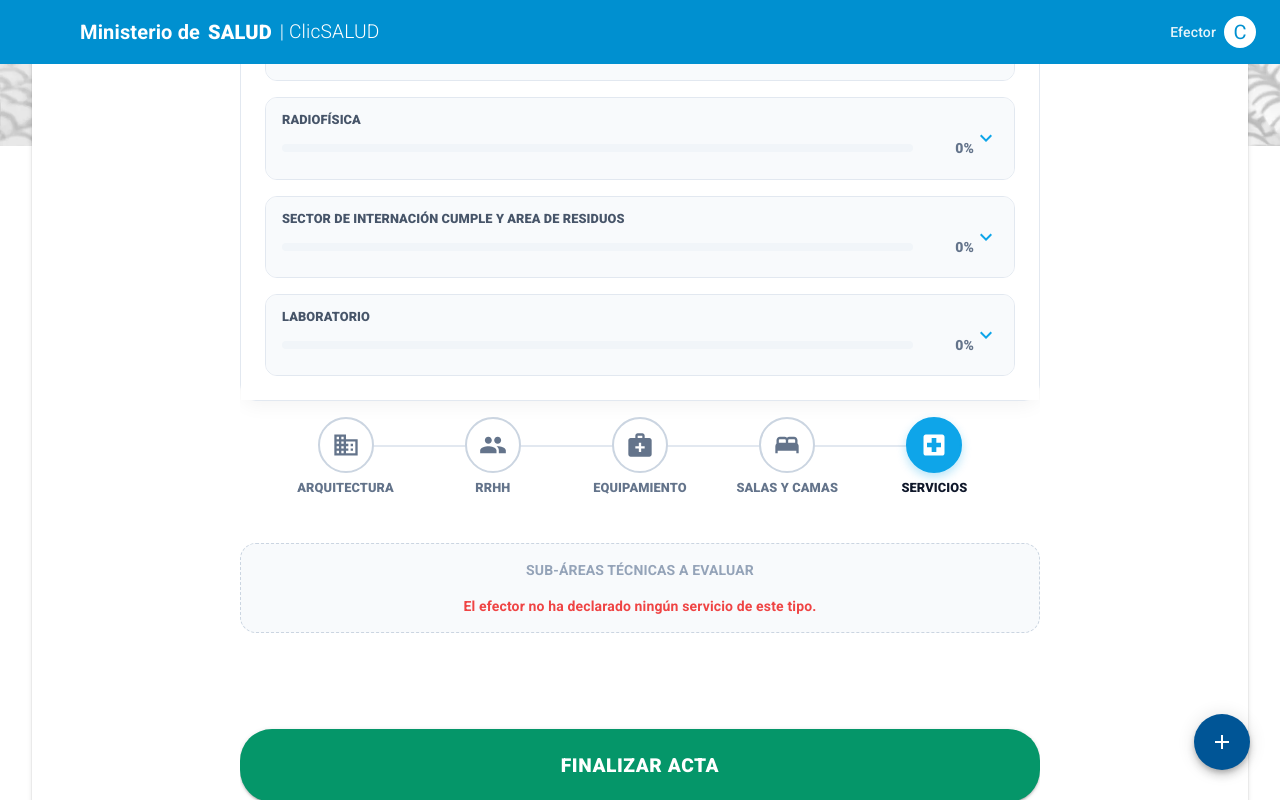
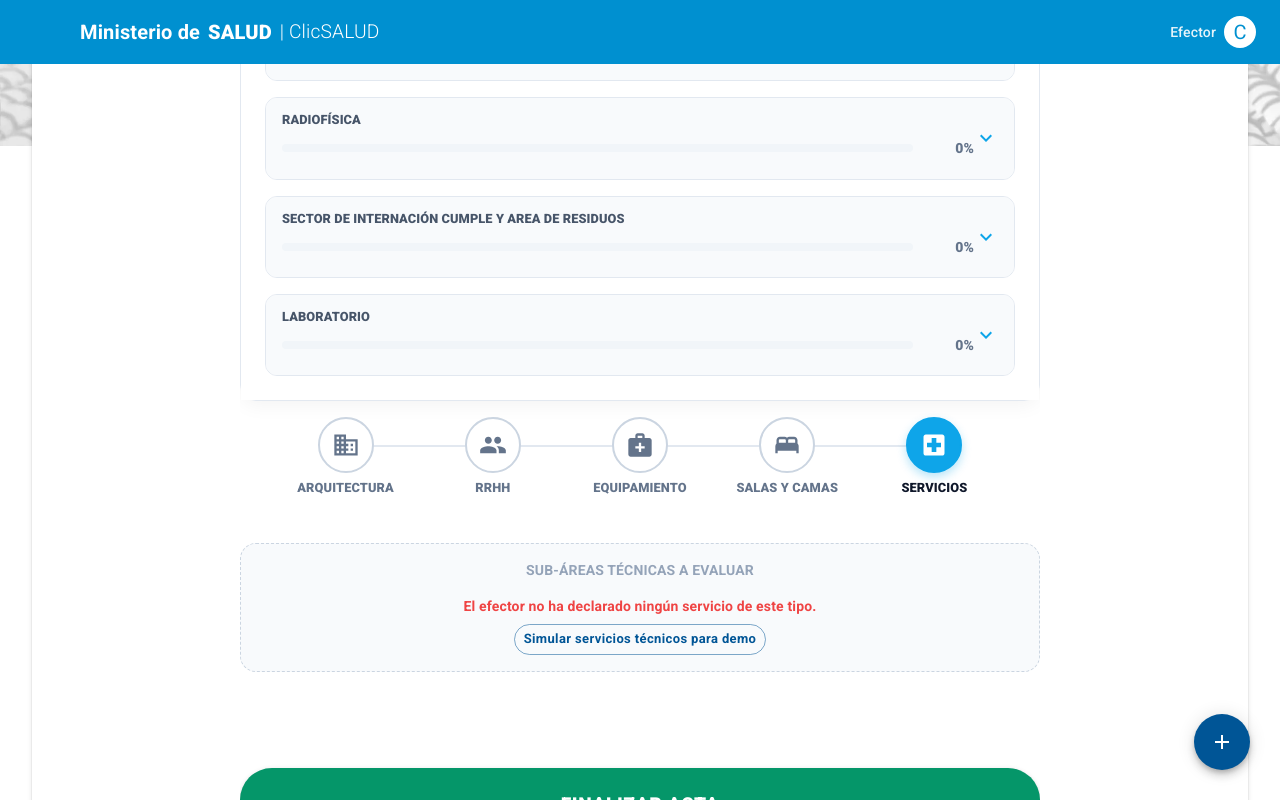
Before and after one commit to azultalavera/clicsalud-prototipos, a React (Vite) app: page /home-efector/actainspeccion in a window 1280 px wide. Both pictures are taken after a click on the element "SERVICIOS". Built offline with nearby package versions, Linux system fonts and the light colour scheme; data requests are answered from the project's data file; some icons are missing.

Commit message:
reunion 14/4

```diff
--- a/src/components/efector/HomeEfector.jsx
+++ b/src/components/efector/HomeEfector.jsx
@@ -112,7 +112,8 @@ const HomeEfector = () => {
 
   // EFECTOR -> INSPECTOR SYNC
   useEffect(() => {
-    localStorage.setItem("efector_servicios", JSON.stringify(Object.keys(selectedServices)));
+    const activeServices = Object.keys(selectedServices).filter(k => !!selectedServices[k]);
+    localStorage.setItem("efector_servicios", JSON.stringify(activeServices));
     localStorage.setItem("efector_infra", JSON.stringify(infraSelection));
     localStorage.setItem("efector_equipos", JSON.stringify(equiposCargados));
     localStorage.setItem("efector_rrhh", JSON.stringify(rrhhCargado));
@@ -148,16 +149,7 @@ const HomeEfector = () => {
   const handleBack = () =>
     activeStep > 0 && navigate(`${baseRoute}/${steps[activeStep - 1].path}`);
 
-  // Solución error: handleQAFill no se usaba. Podés usarlo en un botón de prueba o borrarlo.
-  const handleQAFill = () => {
-    setSelectedServices({
-      "GUARDIA": true,
-      "UNIDADES DE TERAPIA INTENSIVA": true,
-      "QUIROFANO": true
-    });
-    setInfraSelection({ "Camas UTI": 5, "Salas de Parto": 2 });
-    setIsServiceValid(true);
-  };
+
 
   return (
     <Layout>
@@ -268,7 +260,7 @@ const HomeEfector = () => {
                 path="actainspeccion"
                 element={
                   <PantallaInspeccion
-                    serviciosEfector={Object.keys(selectedServices)}
+                    serviciosEfector={Object.keys(selectedServices).filter(k => !!selectedServices[k])}
                     infraEfector={infraSelection}
                     rrhhEfector={rrhhCargado}
                     equiposEfector={equiposCargados}
@@ -347,7 +339,7 @@ const HomeEfector = () => {
                 <Button
                   variant="outlined"
                   startIcon={<SaveIcon />}
-                  onClick={handleQAFill}
+                  onClick={() => alert("Cambios guardados localmente")}
                 >
                   GUARDAR
                 </Button>
--- a/src/components/inspeccion/inspector/PantallaInspeccion.jsx
+++ b/src/components/inspeccion/inspector/PantallaInspeccion.jsx
@@ -34,6 +34,92 @@ import {
   Bed as BedIcon,
   LocalHospital as LocalHospitalIcon,
 } from "@mui/icons-material";
+
+const UTI_SECTIONS = [
+  {
+    id: "uti_arch",
+    name: "ARQUITECTURA",
+    fields: [
+      { id: "uti_camas", label: "N° DE CAMAS", type: "number" },
+      { id: "uti_edificacion", label: "Coincide con edificacion", type: "boolean" },
+      { id: "uti_planos", label: "Planos", type: "boolean" },
+    ],
+  },
+  {
+    id: "uti_enfermeria",
+    name: "Planillas de enfermería con controles diarios",
+    fields: [
+      { id: "uti_signos", label: "Signos vitales", type: "boolean" },
+      { id: "uti_balance", label: "Balance diario", type: "boolean" },
+      { id: "uti_volumenes", label: "Volúmenes de ingresos y egresos", type: "boolean" },
+      { id: "uti_medicacion", label: "Medicación", type: "boolean" },
+    ],
+  },
+  {
+    id: "uti_locales",
+    name: "De los Edificios/Locales de la unidad",
+    fields: [
+      { id: "uti_zona", label: "Unidad ubicada en zona de circulación semirrestringida", type: "boolean" },
+      { id: "uti_pileta", label: "Sala de internación c/pileta lavamanos", type: "boolean" },
+      { id: "uti_office", label: "Office de enfermería", type: "boolean" },
+      { id: "uti_monitores", label: "Monitores", type: "boolean" },
+      { id: "uti_ropa", label: "Local de ropa y material usado", type: "boolean" },
+      { id: "uti_lavachatas", label: "Area lavachatas", type: "boolean" },
+      { id: "uti_deposito", label: "Depósito de camillas y aparatología", type: "boolean" },
+      { id: "uti_sala_medicos", label: "Sala de médicos", type: "boolean" },
+      { id: "uti_otras_uci", label: "Posee otras Unidades de UCI / UCO", type: "boolean" },
+      { id: "uti_comparte_uci", label: "Comparte algún local UCI / UCO", type: "boolean" },
+      { id: "uti_grupo", label: "Grupo electrógeno", type: "boolean" },
+      { id: "uti_iluminacion_emergencia", label: "Sistema de Iluminación de Emergencia", type: "boolean" },
+      { id: "uti_acceso", label: "Acceso directo y exclusivo", type: "boolean" },
+      { id: "uti_comunicacion_cirugia", label: "Fácil comunicación c/cirugía", type: "boolean" },
+      { id: "uti_camas_ortopedicas", label: "Camas ortopédicas o articuladas", type: "boolean" },
+      { id: "uti_doble_comando", label: "Doble comando", type: "boolean" },
+      { id: "uti_rodantes", label: "Rodantes", type: "boolean" },
+      { id: "uti_ventanas", label: "Ventanas al exterior", type: "boolean" },
+      { id: "uti_vision_panoramica", label: "Visión panorámica directa a todas las camas", type: "boolean" },
+      { id: "uti_instrumental_esteril", label: "Local de Instrumental y material estéril", type: "boolean" },
+      { id: "uti_cama_aislamiento", label: "Local cerrado c/1 cama para aislamiento", type: "boolean" },
+      { id: "uti_evoluciones", label: "Evoluciones diarias en Historia Clínica", type: "boolean" },
+      { id: "uti_libro_enf", label: "Libro de Registro de Enfermedades Transmisibles", type: "boolean" },
+      { id: "uti_libro_psico", label: "Libro de Registro de psicofármacos", type: "boolean" },
+      { id: "uti_vestuario", label: "Vestuario para visitas c/pileta lavamanos", type: "boolean" },
+      { id: "uti_habitacion_medico", label: "Habitación, c/baño propio para médico de Guardia", type: "boolean" },
+      { id: "uti_doble_circuito", label: "Doble circuito de energía eléctrica", type: "boolean" },
+      { id: "uti_diez_tomas", label: "Diez tomas de electricidad por cama", type: "boolean" },
+      { id: "uti_hermeticidad", label: "Hermeticidad", type: "boolean" },
+      { id: "uti_privacidad", label: "Privacidad", type: "boolean" },
+      { id: "uti_superficie", label: "Superficie total sala internación", type: "boolean" },
+      { id: "uti_ilum_natural", label: "Iluminación natural", type: "boolean" },
+      { id: "uti_ilum_art_central", label: "Iluminación artificial central", type: "boolean" },
+      { id: "uti_ilum_individual", label: "Iluminación Individual", type: "boolean" },
+      { id: "uti_acceso_4", label: "Acceso desde 4 posiciones", type: "boolean" },
+    ],
+  },
+  {
+    id: "uti_equip",
+    name: "EQUIPAMIENTO",
+    fields: [
+      { id: "uti_marcapaso", label: "Marcapaso transitorio (si no tiene UCO)", type: "boolean" },
+      { id: "uti_carro", label: "Carro de urgencia", type: "boolean" },
+      { id: "uti_tensionmetro", label: "Tensiómetro", type: "boolean" },
+      { id: "uti_nebulizador", label: "Nebulizador", type: "boolean" },
+      { id: "uti_aspiracion_portatil", label: "Sistema portatil de aspiración para drenaje", type: "boolean" },
+      { id: "uti_respirador", label: "Respirador mecánico volumétrico", type: "boolean" },
+      { id: "uti_desfibrilador", label: "Equipo de desfibrilación y sincronizador", type: "boolean" },
+      { id: "uti_bomba", label: "Bomba de infusión", type: "boolean" },
+      { id: "uti_oximetro", label: "Oxímetro de pulso portátil", type: "boolean" },
+      { id: "uti_electro", label: "Electrocardiógrafo", type: "boolean" },
+      { id: "uti_aspiracion", label: "Equipo de aspiración", type: "boolean" },
+    ],
+  },
+];
+
+const HARDCODED_UTI_SERVICE = {
+  id: "hardcoded_uti_pro",
+  name: "UNIDAD DE TERAPIA INTENSIVA",
+  sections: UTI_SECTIONS
+};
 
 const DEFAULT_TIPOLOGIA = "CLÍNICAS, SANATORIOS Y HOSPITALES";
 
@@ -99,7 +185,23 @@ const PantallaInspeccion = ({
         );
         const data = await res.json();
         if (data && data.length > 0) {
-          setConfig(data[0]);
+          const masterConfig = data[0];
+          // Forzar la existencia de UNIDAD DE TERAPIA INTENSIVA con los campos requeridos
+          if (!masterConfig.servicios) masterConfig.servicios = [];
+          const utiIdx = masterConfig.servicios.findIndex(s => s.name?.toUpperCase().includes("TERAPIA INTENSIVA") && !s.name?.toUpperCase().includes("PEDI") && !s.name?.toUpperCase().includes("NEONAT"));
+          if (utiIdx !== -1) {
+            masterConfig.servicios[utiIdx] = { ...masterConfig.servicios[utiIdx], ...HARDCODED_UTI_SERVICE };
+          } else {
+            masterConfig.servicios.push(HARDCODED_UTI_SERVICE);
+          }
+
+          // Parche para UCO y UCIM (Cuidados Intermedios)
+          const ucoSrv = masterConfig.servicios.find(s => s.name?.toUpperCase().includes("CORONARI") || s.name?.toUpperCase().includes("UCO"));
+          if (ucoSrv) ucoSrv.sections = UTI_SECTIONS;
+          const ucimSrv = masterConfig.servicios.find(s => s.name?.toUpperCase().includes("INTERMEDIA") || s.name?.toUpperCase().includes("UCIM"));
+          if (ucimSrv) ucimSrv.sections = UTI_SECTIONS;
+
+          setConfig(masterConfig);
         }
       } catch (err) {
         console.error("Error al cargar configuración", err);
@@ -110,24 +212,44 @@ const PantallaInspeccion = ({
     fetchData();
   }, []);
 
-  const SUBSERVICIOS = ["UTI", "UCO", "UTIP", "UTIN", "HEMODIALISIS"];
+  const SUBSERVICIOS = ["UTI", "UCO", "UCIM", "UTIP", "UTIN", "HEMODIALISIS"];
   const TARGET_MAPPINGS = {
-    UTI: ["UTI", "TERAPIA INTENSIVA", "CUIDADOS INTENSIVOS"],
-    UCO: ["UCO", "CORONARIA", "CORONARIO"],
+    UTI: ["UTI", "TERAPIA INTENSIVA", "CUIDADOS INTENSIVOS", "CUIDADOS CRITICOS", "UNIDAD DE TERAPIA INTENSIVA"],
+    UCO: ["UCO", "CORONARIA", "CORONARIO", "UNIDAD CORONARIA"],
+    UCIM: ["UCIM", "CUIDADOS INTERMEDIOS", "TERAPIA INTERMEDIA", "CUIDADOS MODERADOS", "UNIDAD DE CUIDADOS INTERMEDIOS"],
     UTIP: ["UTIP", "PEDIATRICA"],
     UTIN: ["UTIN", "NEONATAL"],
     HEMODIALISIS: ["HEMODIALISIS", "DIALISIS"],
   };
 
+  const normalizedMatch = (srvName, targetKey) => {
+    const nSrv = srvName.normalize("NFD").replace(/[\u0300-\u036f]/g, "").toUpperCase();
+    const nKey = targetKey.normalize("NFD").replace(/[\u0300-\u036f]/g, "").toUpperCase();
+
+    if (nSrv.includes(nKey) || nKey.includes(nSrv)) return true;
+
+    const srvWords = nSrv.split(/\W+/).filter(w => w.length > 3);
+    const keyWords = nKey.split(/\W+/).filter(w => w.length > 3);
+    return keyWords.some(kw => srvWords.includes(kw));
+  };
+
   const activeSubServicios = SUBSERVICIOS.filter((sub) => {
     return serviciosEfector.some((srvName) => {
-      const isMatch = TARGET_MAPPINGS[sub]?.some((k) =>
-        srvName.toUpperCase().includes(k),
-      );
+      const isMatch = TARGET_MAPPINGS[sub]?.some((k) => normalizedMatch(srvName, k));
+      const nSrv = srvName.normalize("NFD").replace(/[\u0300-\u036f]/g, "").toUpperCase();
+
       const isExcluded =
         sub === "UTI" &&
-        (srvName.toUpperCase().includes("PEDIATRICA") ||
-          srvName.toUpperCase().includes("NEONATAL"));
+        (nSrv.includes("PEDIAT") ||
+          nSrv.includes("NEONAT") ||
+          nSrv.includes("CORONARI") ||
+          nSrv.includes("INTERMEDIA"));
+
+      // Si es exactamente la UTI que buscamos, nunca la excluimos de su propio chip
+      if (sub === "UTI" && (nSrv.includes("TERAPIA INTENSIVA") || nSrv.includes("UTI"))) {
+        if (!nSrv.includes("PEDIAT") && !nSrv.includes("NEONAT")) return true;
+      }
+
       return isMatch && !isExcluded;
     });
   });
@@ -169,11 +291,42 @@ const PantallaInspeccion = ({
   );
 
   const otherServices =
-    config?.servicios?.filter(
-      (s) =>
-        !s.name?.toUpperCase().includes("DATOS GENERALES") &&
-        serviciosEfector.includes(s.name),
-    ) || [];
+    config?.servicios?.filter((s) => {
+      const isGeneral = s.name?.toUpperCase().includes("DATOS GENERALES");
+      if (isGeneral) return false;
+
+      // Normalizado para comparación robusta (sin acentos, mayúsculas)
+      const normalize = (str) =>
+        str
+          ?.normalize("NFD")
+          .replace(/[\u0300-\u036f]/g, "")
+          .toUpperCase()
+          .trim() || "";
+
+          return serviciosEfector.some((effSrv) => {
+        const nSrvName = s.name.toUpperCase();
+        const nEffSrv = effSrv.toUpperCase();
+
+        // Coincidencia exacta o robusta
+        if (nSrvName === nEffSrv) return true;
+
+        if (normalizedMatch(effSrv, s.name)) {
+            // Validar variantes
+            const isPed = (str) => str.includes("PEDIAT") || str.includes("UTIP");
+            const isNeo = (str) => str.includes("NEONAT") || str.includes("UTIN");
+            const isUco = (str) => str.includes("CORONARI") || str.includes("UCO");
+            const isUcim = (str) => str.includes("INTERMEDIO") || str.includes("UCIM");
+
+            if (isPed(nSrvName) !== isPed(nEffSrv)) return false;
+            if (isNeo(nSrvName) !== isNeo(nEffSrv)) return false;
+            if (isUco(nSrvName) !== isUco(nEffSrv)) return false;
+            if (isUcim(nSrvName) !== isUcim(nEffSrv)) return false;
+
+            return true;
+        }
+        return false;
+      });
+    }) || [];
 
   const allServiceNames = config?.servicios?.map((s) => s.name) || [];
 
@@ -504,12 +657,22 @@ const PantallaInspeccion = ({
             SUB-ÁREAS TÉCNICAS A EVALUAR
           </Typography>
           {activeSubServicios.length === 0 && (
-            <Typography
-              variant="body2"
-              sx={{ color: "#ef4444", fontWeight: 700 }}
-            >
-              El efector no ha declarado ningún servicio de este tipo.
-            </Typography>
+            <Box sx={{ textAlign: "center" }}>
+              <Typography
+                variant="body2"
+                sx={{ color: "#ef4444", fontWeight: 700, mb: 1 }}
+              >
+                El efector no ha declarado ningún servicio de este tipo.
+              </Typography>
+              <Button
+                size="small"
+                variant="outlined"
+                onClick={() => setServiciosEfector(["UNIDADES DE TERAPIA INTENSIVA", "CUIDADOS INTERMEDIOS"])}
+                sx={{ borderRadius: 4, textTransform: "none", fontWeight: 700 }}
+              >
+                Simular servicios técnicos para demo
+              </Button>
+            </Box>
           )}
           {activeSubServicios.map((sub) => (
             <Chip
@@ -541,22 +704,20 @@ const PantallaInspeccion = ({
           let matchedSections = [];
 
           if (selectedCategory === "SERVICIOS") {
-            const isTargetService = TARGET_MAPPINGS[selectedSubService]?.some(
-              (k) => srv.name?.toUpperCase().includes(k),
-            );
+            const isTargetService = TARGET_MAPPINGS[selectedSubService]?.some((k) => normalizedMatch(srv.name, k));
+            const nSrv = (srv.name || "").toUpperCase();
             const isExcluded =
               selectedSubService === "UTI" &&
-              (srv.name?.toUpperCase().includes("PEDIATRICA") ||
-                srv.name?.toUpperCase().includes("NEONATAL"));
+              (nSrv.includes("PEDIAT") ||
+                nSrv.includes("NEONAT") ||
+                nSrv.includes("CORONARI") ||
+                nSrv.includes("INTERMEDIA"));
 
-            if (isTargetService && !isExcluded && srv.sections) {
+            if (isTargetService && (!isExcluded || nSrv === "UNIDAD DE TERAPIA INTENSIVA") && srv.sections) {
               matchedSections = srv.sections.filter((sec) => {
                 const n = sec.name.toUpperCase();
-                return (
-                  !n.includes("ARQUITECTURA") &&
-                  !n.includes("RECURSOS") &&
-                  !n.includes("EQUIPAMIENTO")
-                );
+                // Ocultar arquitectura/equipos generales en pestaña servicios
+                return !n.includes("ARQUITECTURA") && !n.includes("EQUIPAMIENTO") && !n.includes("RECURSOS") && !n.includes("RRHH");
               });
             }
           } else {
@@ -627,29 +788,12 @@ const PantallaInspeccion = ({
                   selectedCategory === "SALAS Y CAMAS" ? (
                     <VerificationTable
                       fields={section.fields.filter((f) => {
-                        // FILTRO POR SALAS Y CAMAS
+                        // En Arquitectura/Camas siempre filtramos si hay 0 declarado para no saturar
                         if (selectedCategory === "SALAS Y CAMAS") {
                           const name = f.label || f.name;
                           return infraEfector[name] > 0;
                         }
-                        // FILTRO POR RECURSOS HUMANOS
-                        if (selectedCategory === "RECURSOS HUMANOS") {
-                          return rrhhEfector.some(
-                            (r) =>
-                              (r.especialidad === f.especialidad ||
-                                r.tipoPlantel === f.tipoPlantel) &&
-                              r.origen === srv.name &&
-                              r.cantidadCargada > 0,
-                          );
-                        }
-                        // FILTRO POR EQUIPAMIENTO
-                        if (selectedCategory === "EQUIPAMIENTO") {
-                          return equiposEfector.some(
-                            (e) =>
-                              e.equipamiento === f.equipamiento &&
-                              e.origen === srv.name,
-                          );
-                        }
+                        // En Equipamiento y RRHH mostramos TODO lo configurado para que el inspector audite
                         return true;
                       })}
                       inspectorData={inspectorData}
@@ -1012,8 +1156,8 @@ const VerificationTable = ({
             if (rrhhEfector && rrhhEfector.length > 0) {
               const rrhhMatch = rrhhEfector.find(
                 (r) =>
-                  (r.especialidad === field.especialidad ||
-                    r.tipoPlantel === field.tipoPlantel) &&
+                  ((r.especialidad === field.especialidad || r.especialidad === field.label) ||
+                    (r.tipoPlantel === field.tipoPlantel || r.tipoPlantel === field.label)) &&
                   r.origen === currentSrvName,
               );
               if (rrhhMatch) valorDeclarado = rrhhMatch.cantidadCargada;
@@ -1023,7 +1167,7 @@ const VerificationTable = ({
             if (equiposEfector && equiposEfector.length > 0) {
               const equipoMatch = equiposEfector.filter(
                 (e) =>
-                  e.equipamiento === field.equipamiento &&
+                  (e.equipamiento === field.equipamiento || e.equipamiento === field.label) &&
                   e.origen === currentSrvName,
               );
               if (equipoMatch.length > 0) valorDeclarado = equipoMatch.length;
```
Also changed, not shown: db.json.
